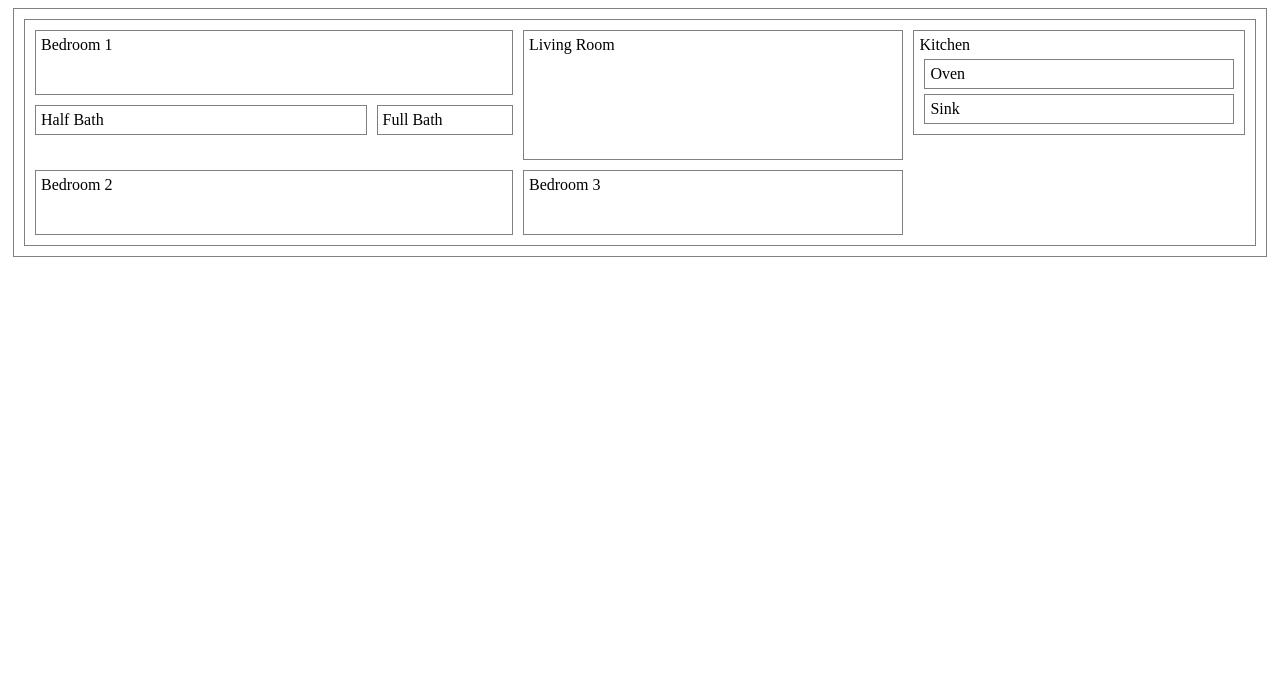
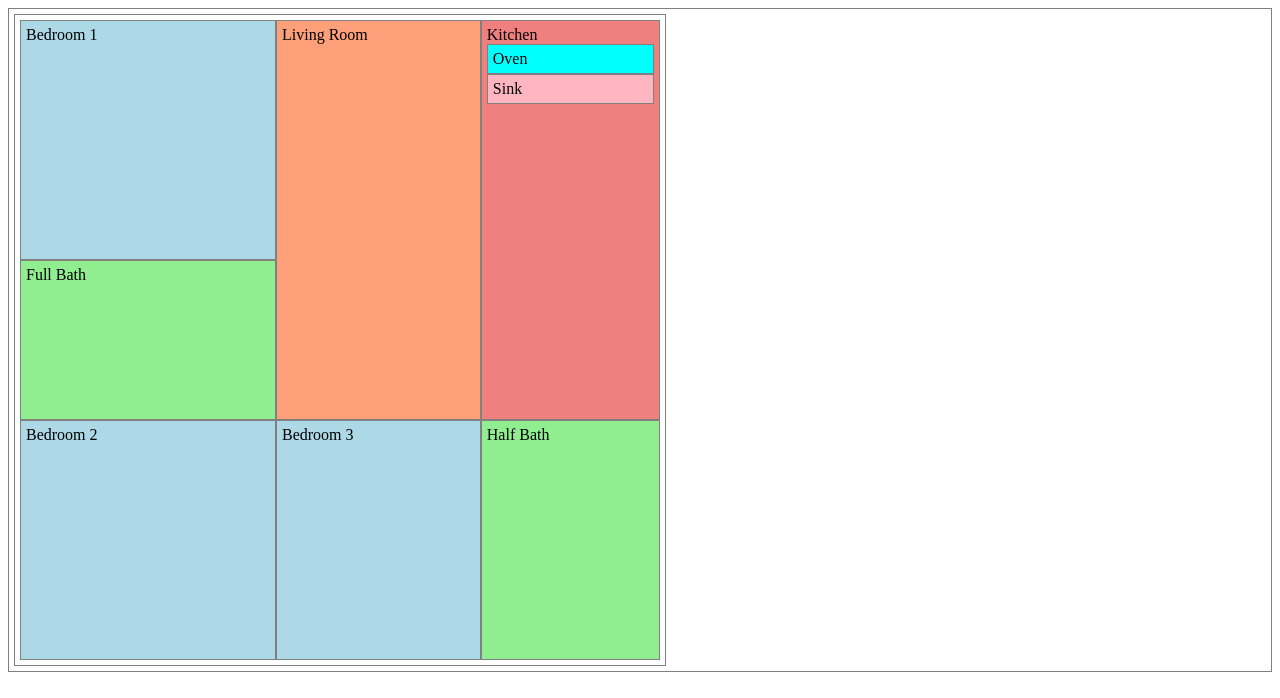
Before and after one commit to CitizenCasual/floorplan-lab, a React (Create React App) app: page / in a window 1280 px wide. Shown: the top 698 px of the page. Built offline with nearby package versions, Linux system fonts and the light colour scheme.

Commit message:
finish lab

```diff
--- a/src/style.css
+++ b/src/style.css
@@ -1,10 +1,13 @@
 div {
   border: 1px solid grey;
-  margin: 5px;
+  /* margin: 5px; */
   padding: 5px;
 }
 
-#floorplan {  display: grid;
+#floorplan {
+  width: 80vmin;
+  height: 80vmin;
+  display: grid;
   grid-template-columns: 1.4fr 0.6fr 1.6fr 0.7fr 0.7fr;
   grid-template-rows: 1.5fr 0.5fr 0.5fr 1.5fr;
   gap: 0px 0px;
@@ -12,15 +15,23 @@ div {
   grid-template-areas:
     "Bedroom-1 Bedroom-1 Living-Room Kitchen Kitchen"
     "Full-Bath Full-Bath Living-Room Kitchen Kitchen"
-    "Full-Bath Full-Bath Living-Room Oven Sink"
+    "Full-Bath Full-Bath Living-Room Kitchen Kitchen"
     "Bedroom-2 Bedroom-2 Bedroom-3 Half-Bath Half-Bath";
+}
+
+.bedroom {
+  background-color: lightblue;
+}
+
+.bath {
+  background-color: lightgreen;
 }
 
 #bed-1 {
   grid-area: Bedroom-1;
 }
 
-#full-bath {
+#Full-bath {
   grid-area: Full-Bath;
 }
 
@@ -28,7 +39,7 @@ div {
   grid-area: Bedroom-2;
 }
 
-#half-bath {
+#Half-bath {
   grid-area: Half-Bath;
 }
 
@@ -37,17 +48,25 @@ div {
 }
 
 #living-room {
+  background-color: lightsalmon;
   grid-area: Living-Room;
 }
 
 #kitchen {
+  background-color: lightcoral;
   grid-area: Kitchen;
 }
 
 #oven {
+  background-color: aqua;
   grid-area: Oven;
+  align-self: start;
+
 }
 
 #sink {
+  background-color: lightpink;
   grid-area: Sink;
+  align-self: start;
+
 }
```
